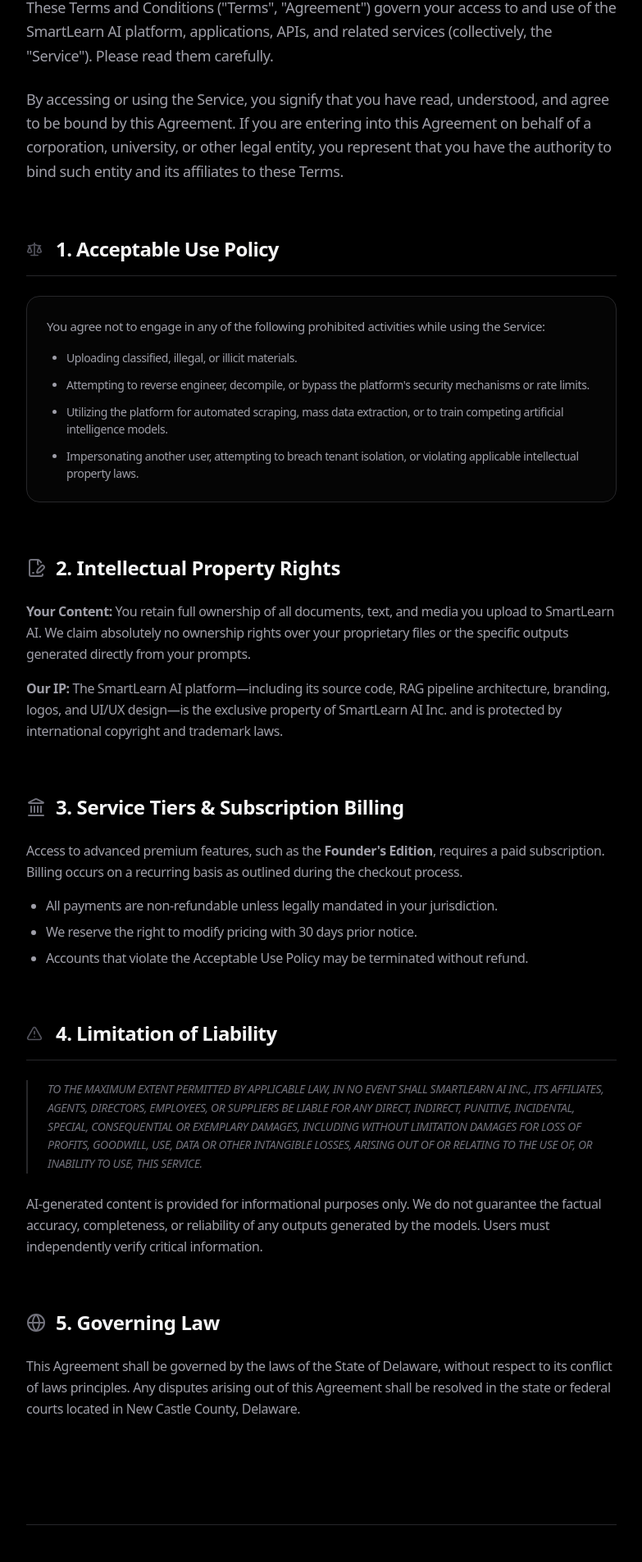
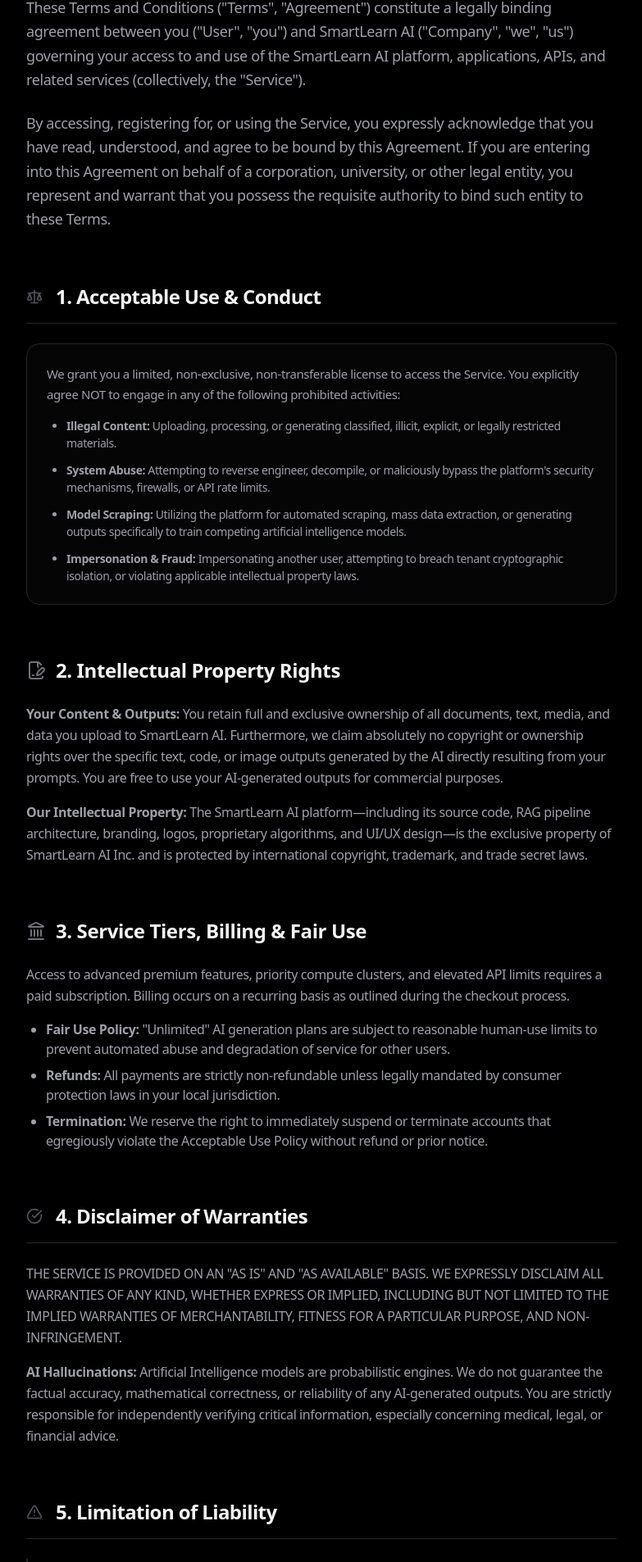
Before and after one commit to Nav33dCodes/smartLearn-AI, a React (Vite) app in the folder smartlearn-frontend/: page /terms in a window 1280 px wide. Shown: the part 430-2336 px from the top of the page at 82% size, without its empty margins (248-1031 px from the left). Built offline with nearby package versions, Linux system fonts and the light colour scheme; no server answers.

Commit message:
feat: add Terms and Conditions page component

```diff
--- a/smartlearn-frontend/src/pages/Terms.jsx
+++ b/smartlearn-frontend/src/pages/Terms.jsx
@@ -1,5 +1,5 @@
 import React from 'react';
-import { Scale, AlertTriangle, FileSignature, Landmark, Globe } from 'lucide-react';
+import { Scale, AlertTriangle, FileSignature, Landmark, Globe, CheckCircle } from 'lucide-react';
 import Logo from '../components/Logo';
 
 export default function Terms() {
@@ -16,19 +16,19 @@ export default function Terms() {
             Terms & Conditions
           </h1>
           <div className="flex items-center gap-4 text-xs text-zinc-500 font-medium tracking-widest uppercase">
-            <span>Effective: June 11, 2026</span>
+            <span>Effective: June 15, 2026</span>
             <span className="w-1 h-1 rounded-full bg-white/20"></span>
-            <span>v3.1.0</span>
+            <span>v3.2.0</span>
           </div>
         </div>
 
         {/* Introduction */}
         <section className="mb-16">
           <p className="text-lg leading-relaxed mb-6">
-            These Terms and Conditions ("Terms", "Agreement") govern your access to and use of the SmartLearn AI platform, applications, APIs, and related services (collectively, the "Service"). Please read them carefully.
+            These Terms and Conditions ("Terms", "Agreement") constitute a legally binding agreement between you ("User", "you") and SmartLearn AI ("Company", "we", "us") governing your access to and use of the SmartLearn AI platform, applications, APIs, and related services (collectively, the "Service").
           </p>
           <p className="text-lg leading-relaxed">
-            By accessing or using the Service, you signify that you have read, understood, and agree to be bound by this Agreement. If you are entering into this Agreement on behalf of a corporation, university, or other legal entity, you represent that you have the authority to bind such entity and its affiliates to these Terms.
+            By accessing, registering for, or using the Service, you expressly acknowledge that you have read, understood, and agree to be bound by this Agreement. If you are entering into this Agreement on behalf of a corporation, university, or other legal entity, you represent and warrant that you possess the requisite authority to bind such entity to these Terms.
           </p>
         </section>
 
@@ -37,17 +37,17 @@ export default function Terms() {
           <section>
             <h2 className="text-2xl font-bold tracking-tight text-zinc-100 mb-6 flex items-center gap-4 border-b border-white/[0.04] pb-4">
               <Scale className="text-zinc-600" size={20} />
-              1. Acceptable Use Policy
+              1. Acceptable Use & Conduct
             </h2>
             <div className="bg-[#050505] border border-white/[0.04] rounded-2xl p-6 mb-6 shadow-sm">
               <p className="leading-relaxed mb-4 text-[15px]">
-                You agree not to engage in any of the following prohibited activities while using the Service:
+                We grant you a limited, non-exclusive, non-transferable license to access the Service. You explicitly agree NOT to engage in any of the following prohibited activities:
               </p>
               <ul className="list-disc pl-6 space-y-3 text-[14px]">
-                <li>Uploading classified, illegal, or illicit materials.</li>
-                <li>Attempting to reverse engineer, decompile, or bypass the platform's security mechanisms or rate limits.</li>
-                <li>Utilizing the platform for automated scraping, mass data extraction, or to train competing artificial intelligence models.</li>
-                <li>Impersonating another user, attempting to breach tenant isolation, or violating applicable intellectual property laws.</li>
+                <li><strong>Illegal Content:</strong> Uploading, processing, or generating classified, illicit, explicit, or legally restricted materials.</li>
+                <li><strong>System Abuse:</strong> Attempting to reverse engineer, decompile, or maliciously bypass the platform's security mechanisms, firewalls, or API rate limits.</li>
+                <li><strong>Model Scraping:</strong> Utilizing the platform for automated scraping, mass data extraction, or generating outputs specifically to train competing artificial intelligence models.</li>
+                <li><strong>Impersonation & Fraud:</strong> Impersonating another user, attempting to breach tenant cryptographic isolation, or violating applicable intellectual property laws.</li>
               </ul>
             </div>
           </section>
@@ -58,48 +58,61 @@ export default function Terms() {
               2. Intellectual Property Rights
             </h2>
             <p className="leading-relaxed mb-4">
-              <strong>Your Content:</strong> You retain full ownership of all documents, text, and media you upload to SmartLearn AI. We claim absolutely no ownership rights over your proprietary files or the specific outputs generated directly from your prompts.
+              <strong>Your Content & Outputs:</strong> You retain full and exclusive ownership of all documents, text, media, and data you upload to SmartLearn AI. Furthermore, we claim absolutely no copyright or ownership rights over the specific text, code, or image outputs generated by the AI directly resulting from your prompts. You are free to use your AI-generated outputs for commercial purposes.
             </p>
             <p className="leading-relaxed">
-              <strong>Our IP:</strong> The SmartLearn AI platform—including its source code, RAG pipeline architecture, branding, logos, and UI/UX design—is the exclusive property of SmartLearn AI Inc. and is protected by international copyright and trademark laws.
+              <strong>Our Intellectual Property:</strong> The SmartLearn AI platform—including its source code, RAG pipeline architecture, branding, logos, proprietary algorithms, and UI/UX design—is the exclusive property of SmartLearn AI Inc. and is protected by international copyright, trademark, and trade secret laws.
             </p>
           </section>
 
           <section>
             <h2 className="text-2xl font-bold text-zinc-100 mb-6 flex items-center gap-3">
               <Landmark className="text-zinc-500" size={24} />
-              3. Service Tiers & Subscription Billing
+              3. Service Tiers, Billing & Fair Use
             </h2>
             <p className="leading-relaxed mb-4">
-              Access to advanced premium features, such as the <strong>Founder's Edition</strong>, requires a paid subscription. Billing occurs on a recurring basis as outlined during the checkout process.
+              Access to advanced premium features, priority compute clusters, and elevated API limits requires a paid subscription. Billing occurs on a recurring basis as outlined during the checkout process.
             </p>
             <ul className="list-disc pl-6 space-y-2 text-zinc-400">
-              <li>All payments are non-refundable unless legally mandated in your jurisdiction.</li>
-              <li>We reserve the right to modify pricing with 30 days prior notice.</li>
-              <li>Accounts that violate the Acceptable Use Policy may be terminated without refund.</li>
+              <li><strong>Fair Use Policy:</strong> "Unlimited" AI generation plans are subject to reasonable human-use limits to prevent automated abuse and degradation of service for other users.</li>
+              <li><strong>Refunds:</strong> All payments are strictly non-refundable unless legally mandated by consumer protection laws in your local jurisdiction.</li>
+              <li><strong>Termination:</strong> We reserve the right to immediately suspend or terminate accounts that egregiously violate the Acceptable Use Policy without refund or prior notice.</li>
             </ul>
           </section>
 
           <section>
             <h2 className="text-2xl font-bold tracking-tight text-zinc-100 mb-6 flex items-center gap-4 border-b border-white/[0.04] pb-4">
+              <CheckCircle className="text-zinc-600" size={20} />
+              4. Disclaimer of Warranties
+            </h2>
+            <p className="leading-relaxed mb-4">
+              THE SERVICE IS PROVIDED ON AN "AS IS" AND "AS AVAILABLE" BASIS. WE EXPRESSLY DISCLAIM ALL WARRANTIES OF ANY KIND, WHETHER EXPRESS OR IMPLIED, INCLUDING BUT NOT LIMITED TO THE IMPLIED WARRANTIES OF MERCHANTABILITY, FITNESS FOR A PARTICULAR PURPOSE, AND NON-INFRINGEMENT.
+            </p>
+            <p className="leading-relaxed">
+              <strong>AI Hallucinations:</strong> Artificial Intelligence models are probabilistic engines. We do not guarantee the factual accuracy, mathematical correctness, or reliability of any AI-generated outputs. You are strictly responsible for independently verifying critical information, especially concerning medical, legal, or financial advice.
+            </p>
+          </section>
+
+          <section>
+            <h2 className="text-2xl font-bold tracking-tight text-zinc-100 mb-6 flex items-center gap-4 border-b border-white/[0.04] pb-4">
               <AlertTriangle className="text-zinc-600" size={20} />
-              4. Limitation of Liability
+              5. Limitation of Liability
             </h2>
             <p className="leading-relaxed text-zinc-500 border-l-2 border-white/20 pl-6 italic text-[14px]">
               TO THE MAXIMUM EXTENT PERMITTED BY APPLICABLE LAW, IN NO EVENT SHALL SMARTLEARN AI INC., ITS AFFILIATES, AGENTS, DIRECTORS, EMPLOYEES, OR SUPPLIERS BE LIABLE FOR ANY DIRECT, INDIRECT, PUNITIVE, INCIDENTAL, SPECIAL, CONSEQUENTIAL OR EXEMPLARY DAMAGES, INCLUDING WITHOUT LIMITATION DAMAGES FOR LOSS OF PROFITS, GOODWILL, USE, DATA OR OTHER INTANGIBLE LOSSES, ARISING OUT OF OR RELATING TO THE USE OF, OR INABILITY TO USE, THIS SERVICE.
-            </p>
-            <p className="leading-relaxed mt-6">
-              AI-generated content is provided for informational purposes only. We do not guarantee the factual accuracy, completeness, or reliability of any outputs generated by the models. Users must independently verify critical information.
             </p>
           </section>
 
           <section>
             <h2 className="text-2xl font-bold text-zinc-100 mb-6 flex items-center gap-3">
               <Globe className="text-zinc-500" size={24} />
-              5. Governing Law
+              6. Governing Law & Dispute Resolution
             </h2>
+            <p className="leading-relaxed mb-4">
+              This Agreement shall be governed by the laws of the State of Delaware, without respect to its conflict of laws principles.
+            </p>
             <p className="leading-relaxed">
-              This Agreement shall be governed by the laws of the State of Delaware, without respect to its conflict of laws principles. Any disputes arising out of this Agreement shall be resolved in the state or federal courts located in New Castle County, Delaware.
+              Any disputes arising out of this Agreement shall be resolved through binding arbitration, rather than in court, except that you may assert claims in small claims court if your claims qualify. The arbitration will be conducted by the American Arbitration Association (AAA) under its rules.
             </p>
           </section>
         </div>
@@ -107,7 +120,7 @@ export default function Terms() {
         {/* Footer */}
         <div className="mt-32 pt-12 border-t border-white/[0.04] flex flex-col sm:flex-row items-center justify-between gap-4 text-[13px] text-zinc-600 font-medium">
           <p>© {new Date().getFullYear()} SmartLearn AI Inc. All rights reserved.</p>
-          <p>Contact legal at <span className="text-zinc-400 hover:text-white transition-colors cursor-pointer">legal@smartlearn-ai.com</span></p>
+          <p>Contact legal at: <span className="text-zinc-400 hover:text-white transition-colors cursor-pointer select-all">naveedahmed.soical@gmail.com</span></p>
         </div>
       </div>
     </div>
```
